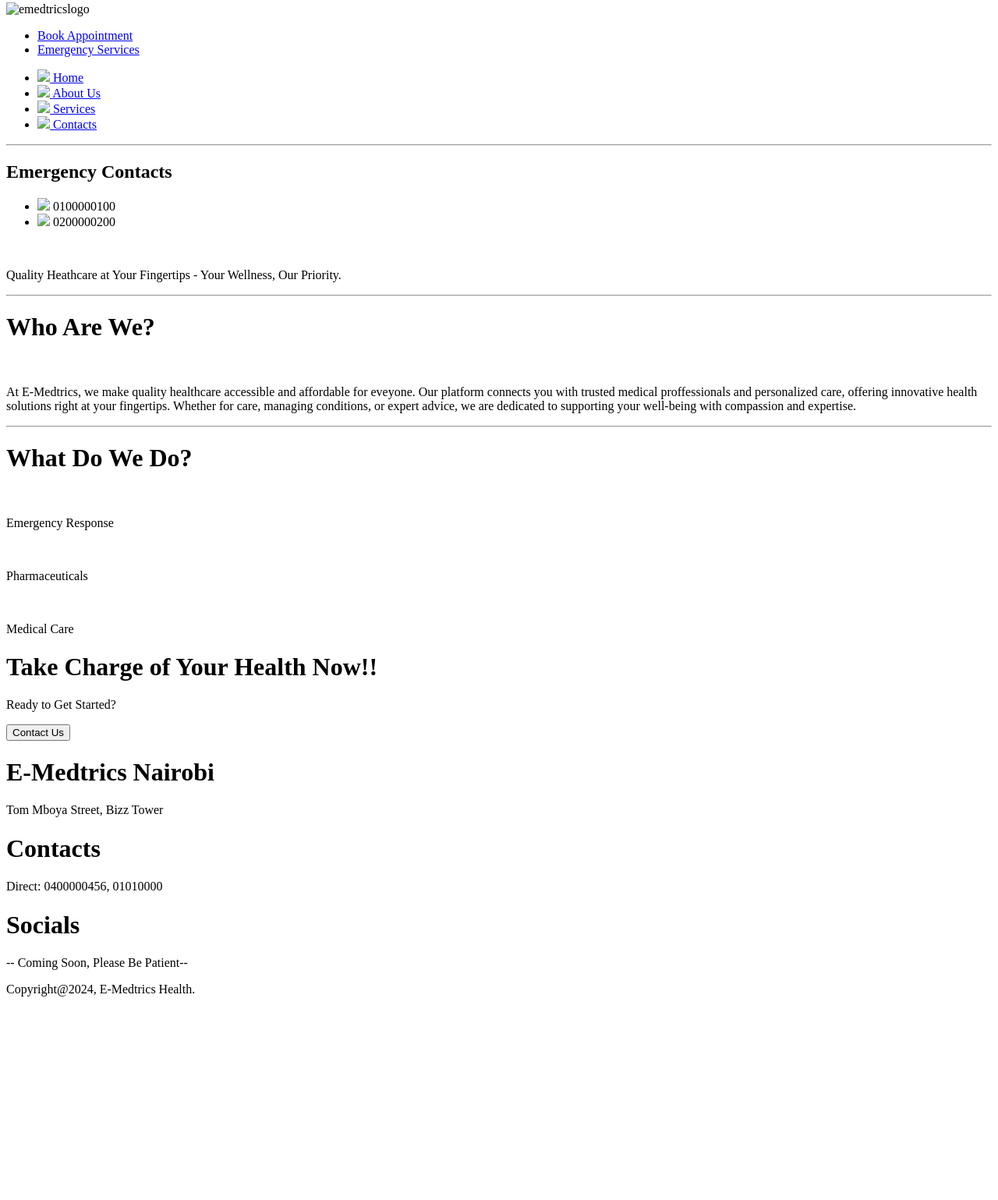
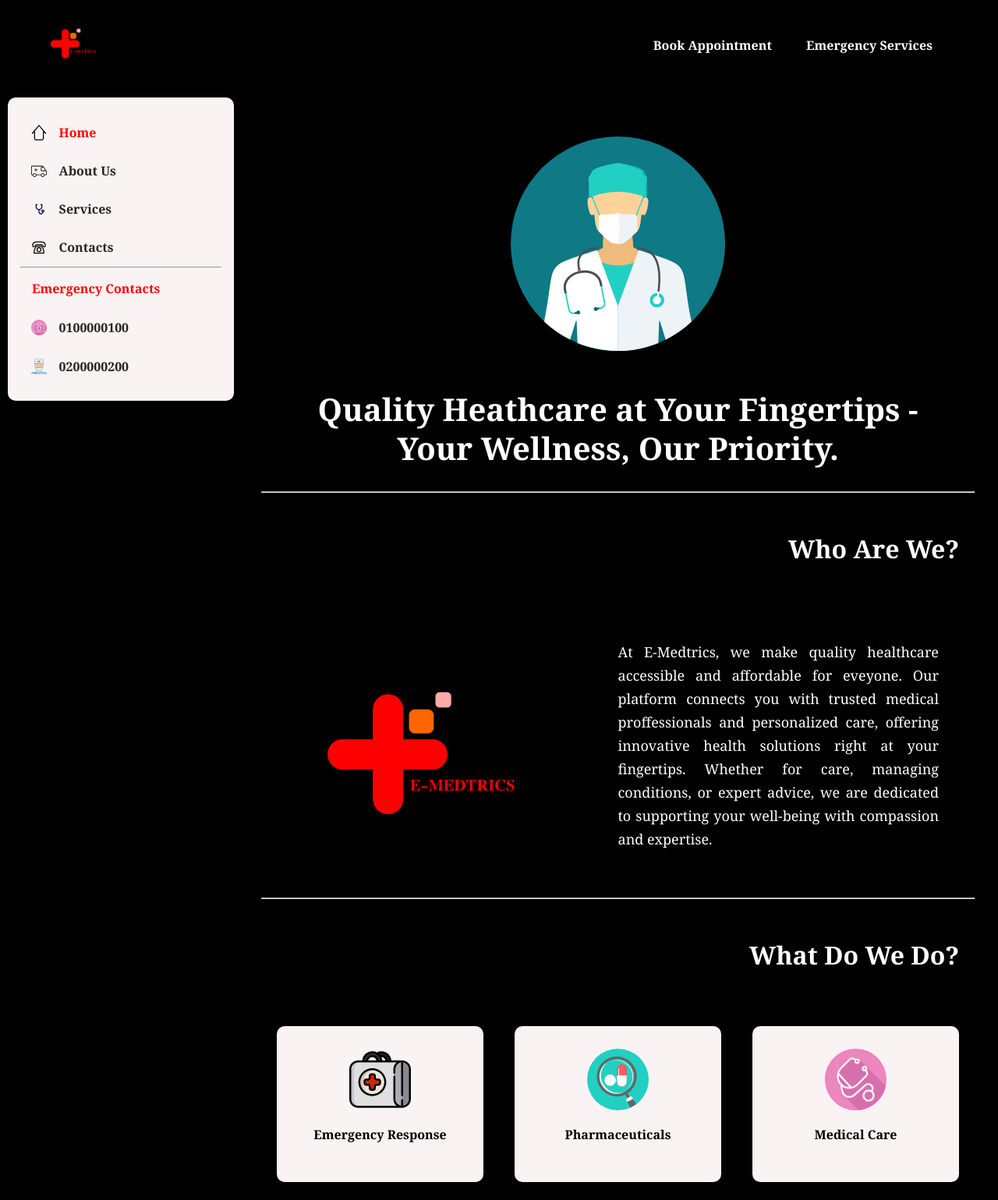
Before and after one commit to anto-kazungu/emedtrics-website, a plain HTML site: page index.html in a window 1280 px wide. Shown: the part 5-1544 px from the top of the page at 78% size. Before the commit the page ends 1299 px from the top, so only its background shows below. Drawn offline with Linux system fonts and the light colour scheme; the site is published under a folder, as on GitHub Pages, so addresses that start at the root find nothing.

Commit message:
Fixed file access

```diff
--- a/index.html
+++ b/index.html
@@ -6,12 +6,12 @@
         <title>E-Medtrics</title>
         <meta name="description" content="">
         <meta name="viewport" content="width=device-width, initial-scale=1">
-        <link rel="stylesheet" href="/styles/styles.css">
+        <link rel="stylesheet" href="./styles/styles.css">
     </head>
     <body>
         <!-- Navigation Bar -->
          <header id="top-page">
-            <a class="logo"><img src="/Assets/emedtricslogo.png" alt="emedtricslogo"></a>
+            <a class="logo"><img src="./Assets/emedtricslogo.png" alt="emedtricslogo"></a>
             <nav id="nav-content">
                 <ul class="nav-links">
                     <li><a href="#">Book Appointment</a></li>
@@ -25,25 +25,25 @@
             <ul>
                 <li class="active">
                     <a href="#top-page">
-                        <img src="/Assets/home-svgrepo-com (1).svg">
+                        <img src="./Assets/home-svgrepo-com (1).svg">
                         <span>Home</span>
                     </a>
                 </li>
                 <li>
                     <a href="#about-page">
-                        <img src="/Assets/hospital-wagon-without-a-siren-svgrepo-com.svg">
+                        <img src="./Assets/hospital-wagon-without-a-siren-svgrepo-com.svg">
                         <span>About Us</span>
                     </a>
                 </li>
                 <li>
                     <a href="#service-page">
-                        <img src="/Assets/stethoscope-svgrepo-com.svg">
+                        <img src="./Assets/stethoscope-svgrepo-com.svg">
                         <span>Services</span>
                     </a>
                 </li>
                 <li>
                     <a href="#side-contact">
-                        <img src="/Assets/telephone-svgrepo-com.svg">
+                        <img src="./Assets/telephone-svgrepo-com.svg">
                         <span>Contacts</span>
                     </a>
                 </li>
@@ -56,13 +56,13 @@
                 <ul>
                     <li>
                         <div class="side-emg-contacts">
-                            <img src="/Assets/first-aid-kit-doctor-svgrepo-com (1).svg">
+                            <img src="./Assets/first-aid-kit-doctor-svgrepo-com (1).svg">
                             <span>0100000100</span>
                         </div>
                     </li>
                     <li>
                         <div class="side-emg-contacts">
-                            <img src="/Assets/surgeon-doctor-svgrepo-com (1).svg">
+                            <img src="./Assets/surgeon-doctor-svgrepo-com (1).svg">
                             <span>0200000200</span>
                         </div>
                     </li>
@@ -76,7 +76,7 @@
             <!-- hero image -->
             <div class="row">
                 <div class="col hero-img">
-                    <img src="/Assets/surgeon-doctor-svgrepo-com.svg" alt="">
+                    <img src="./Assets/surgeon-doctor-svgrepo-com.svg" alt="">
                 </div>
             </div>
             <!-- hero text -->
@@ -90,7 +90,7 @@
             <h1 class="section-heading text-left" id="about-page">Who Are We?</h1>
             <div class="about-content row" >
                 <div class="col about-img">
-                    <img id="about-img" src="/Assets/emedtricslogo.png" alt="">
+                    <img id="about-img" src="./Assets/emedtricslogo.png" alt="">
                 </div>
                 <div class="card col about-text">
                     <p>At E-Medtrics, we make quality healthcare accessible and affordable for eveyone.
@@ -106,17 +106,17 @@
             <h1 class="section-heading" id="service-page">What Do We Do?</h1>
             <div class="sevices row" id="service-page">
                 <div class="service-info col">
-                    <img src="/Assets/first-aid-kit-doctor-svgrepo-com.svg" alt="">
+                    <img src="./Assets/first-aid-kit-doctor-svgrepo-com.svg" alt="">
                     <p>Emergency Response</p>
                 </div>
 
                 <div class="service-info col">
-                    <img src="/Assets/medicine-pill-svgrepo-com.svg" alt="">
+                    <img src="./Assets/medicine-pill-svgrepo-com.svg" alt="">
                     <p>Pharmaceuticals</p>
                 </div>
 
                 <div class="service-info col">
-                    <img src="/Assets/stethoscope-doctor-svgrepo-com.svg" alt="">
+                    <img src="./Assets/stethoscope-doctor-svgrepo-com.svg" alt="">
                     <p>Medical Care</p>
                 </div>
             </div>
--- a/styles/styles.css
+++ b/styles/styles.css
@@ -358,7 +358,7 @@ footer{
         display: grid;
         grid-template-columns: 300px auto;
         grid-template-areas:
-        "navbar navbar"
+        "navbar navbar""
         "sidebar main"
         "footer footer";
 
```
